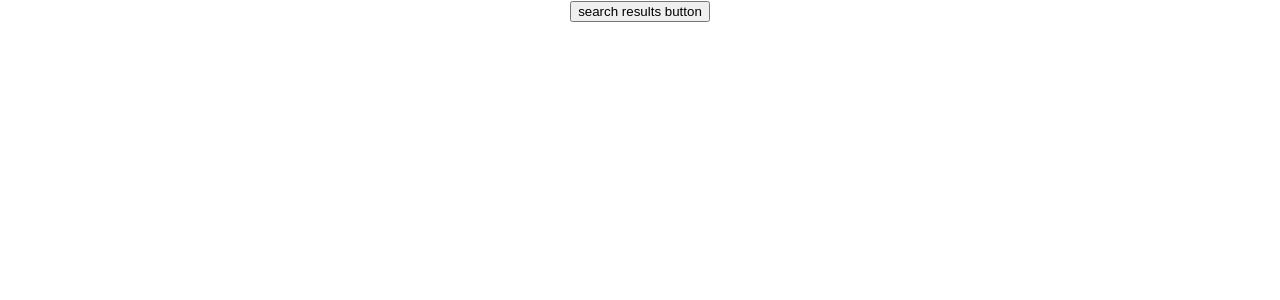
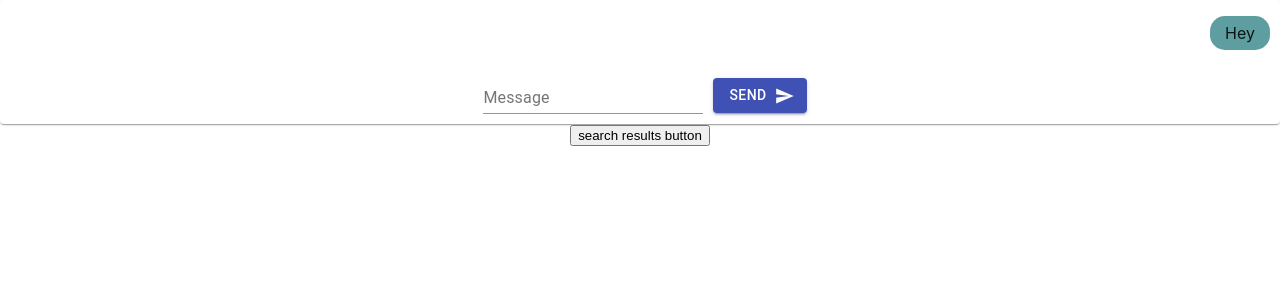
Before and after one commit to sorkinl/Carpool-dickinson, a React (Create React App) app: page / in a window 1280 px wide. Shown: the top 300 px of the page. Built offline with nearby package versions, Linux system fonts and the light colour scheme.

Commit message:
Added chat component with some features

```diff
--- a/package.json
+++ b/package.json
@@ -4,6 +4,7 @@
   "private": true,
   "dependencies": {
     "@material-ui/core": "^4.9.13",
+    "@material-ui/icons": "^4.9.1",
     "@testing-library/jest-dom": "^4.2.4",
     "@testing-library/react": "^9.3.2",
     "@testing-library/user-event": "^7.1.2",
--- a/public/index.html
+++ b/public/index.html
@@ -24,6 +24,7 @@
       work correctly both with client-side routing and a non-root public URL.
       Learn how to configure a non-root public URL by running `npm run build`.
     -->
+    <link rel="stylesheet" href="https://fonts.googleapis.com/icon?family=Material+Icons" />
     <title>React App</title>
   </head>
   <body>
--- a/src/App.js
+++ b/src/App.js
@@ -1,7 +1,8 @@
 import React from 'react';
 import './App.css';
-import SearchResults from './components/SearchResults'
+import SearchResult from './components/SearchResults/SearchResult'
 import { render } from '@testing-library/react';
+import ChatWindow from './components/Chat/ChatWindow';
 
 
 //temp function to load search Results
@@ -14,7 +15,7 @@ const [showResults, setShowResults] = React.useState(false)
 
   return (
     <div className="App">
-     {showResults?<SearchResults/>:null}
+     {showResults?<SearchResult/>:<ChatWindow/>}
       {/* button to load search results*/}
       <button onClick={
         () => setShowResults(true) }>
--- /dev/null
+++ b/src/components/Chat/ChatWindow.css
@@ -0,0 +1,23 @@
+.message{
+    text-align: right;
+}
+.message p{
+    margin-right: 10px;
+    padding: 7px 15px;
+    border-radius: 15px;
+    display:inline-block;
+    text-align: right;
+    background-color: cadetblue;
+}
+.textfield{
+    margin-bottom: 10px;
+    position: relative;
+
+}
+.btn-submit-message{
+    height: 35px;
+    position: relative;
+    top: 12px;
+    left: 10px;
+
+}
--- /dev/null
+++ b/src/components/Chat/ChatWindow.js
@@ -0,0 +1,62 @@
+import React from "react";
+import Grid from "@material-ui/core/Grid"
+import Icon from '@material-ui/core/Icon';
+import Button from '@material-ui/core/Button';
+import { Paper } from "@material-ui/core";
+import TextField from "@material-ui/core/TextField"
+import "./ChatWindow.css"
+
+const ChatWindow = ({ chatID }) => {
+  const [message, setMessage] = React.useState("");
+  const [arrayOfMessages, setArray] = React.useState(["Hey"]);
+  const sendMessage = () => {
+    if(message != ""){
+    setArray(arrayOfMessages.concat(message))
+    }
+    setMessage("")
+}
+const handleKeyDownEvent = (event) => {
+    if (event.key === "Enter"){
+        sendMessage();
+    }
+}
+
+  //const sortMessages = messages.sort((a,b) => new Date(a.created).valueOf() - new Date(b.created).valueOf());
+  /* const listMessages = () => {
+    messages.map((message) => {
+      <p>{message}</p>;
+    });
+  }; */
+  return (
+    <Paper>
+      <Grid
+      container
+      direction="column"
+      allignItems="flex-end"
+      justify="flex-start">
+          {arrayOfMessages.map(message => (
+              <div className="message"><p>{message}</p></div>
+          ))}
+      </Grid>
+      <div className="to-send">
+      <TextField onKeyPress={handleKeyDownEvent} label="Message"
+          value={message}
+          onChange={(e) => setMessage(e.target.value)}
+          className="textarea"
+          InputProps={{
+              className: "textfield"
+          }}
+          />
+        <Button
+          className="btn-submit-message"
+          onClick={sendMessage}
+          variant="contained"
+        color="primary"
+        endIcon={<Icon>send</Icon>}
+        >Send</Button>
+      </div>
+      </Paper>
+  );
+};
+
+export default ChatWindow;
--- a/src/components/SearchResults.js
+++ b/src/components/SearchResults/SearchResult.js
@@ -1,6 +1,6 @@
 import React from 'react';
-import EachResult from './EachResult';
-import '../static/css/SearchResults.css';
+import EachResult from '../EachResult/EachResult';
+import './SearchResults.css';
 
 function SearchResult() {
 
```
Also changed, not shown: src/components/EachResult/EachResult.js (renamed from src/components/EachResult.js), src/components/SearchResults/SearchResults.css (renamed from src/static/css/SearchResults.css), 1 other file (tests, documents, lock files or other folders).
